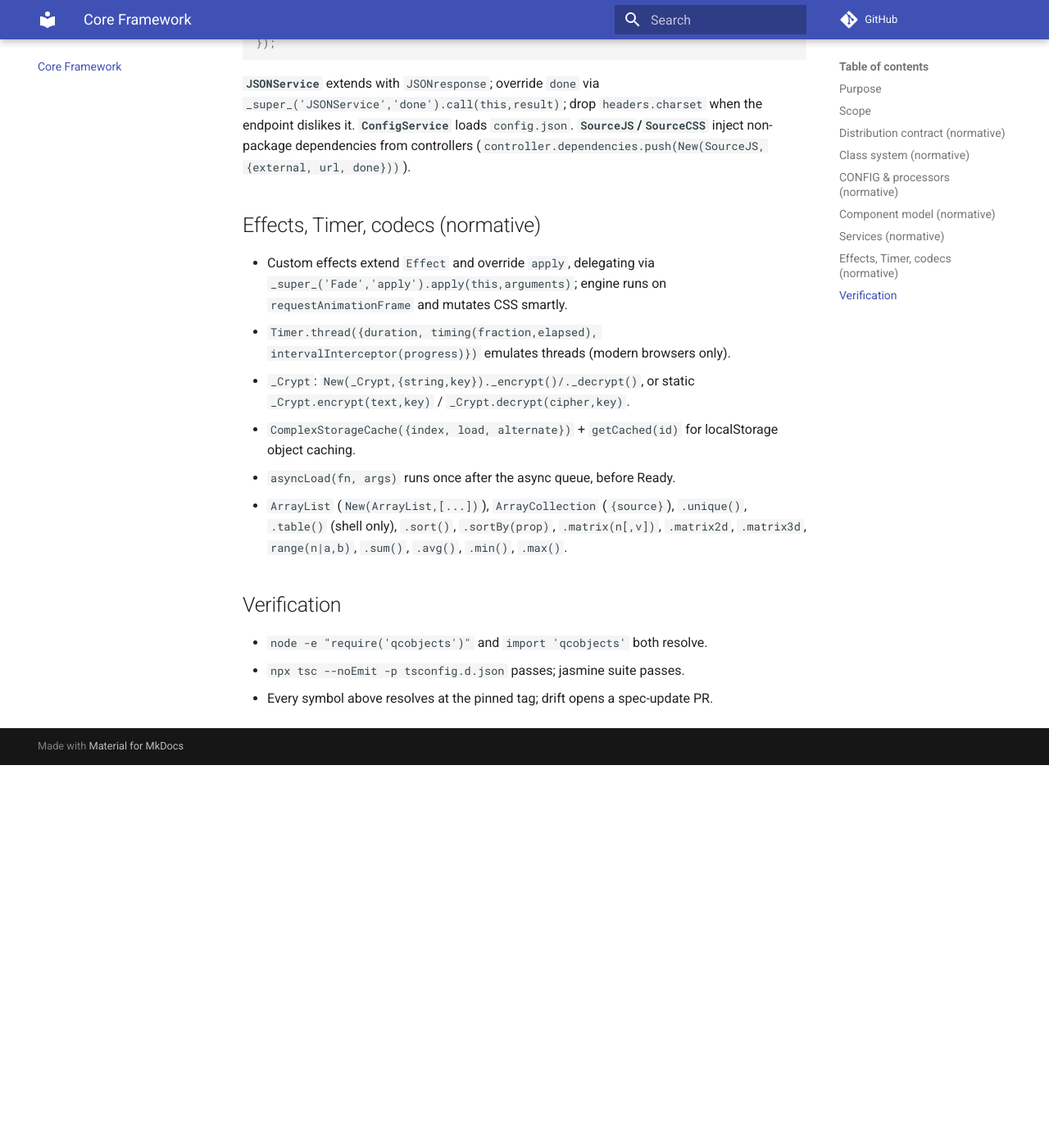
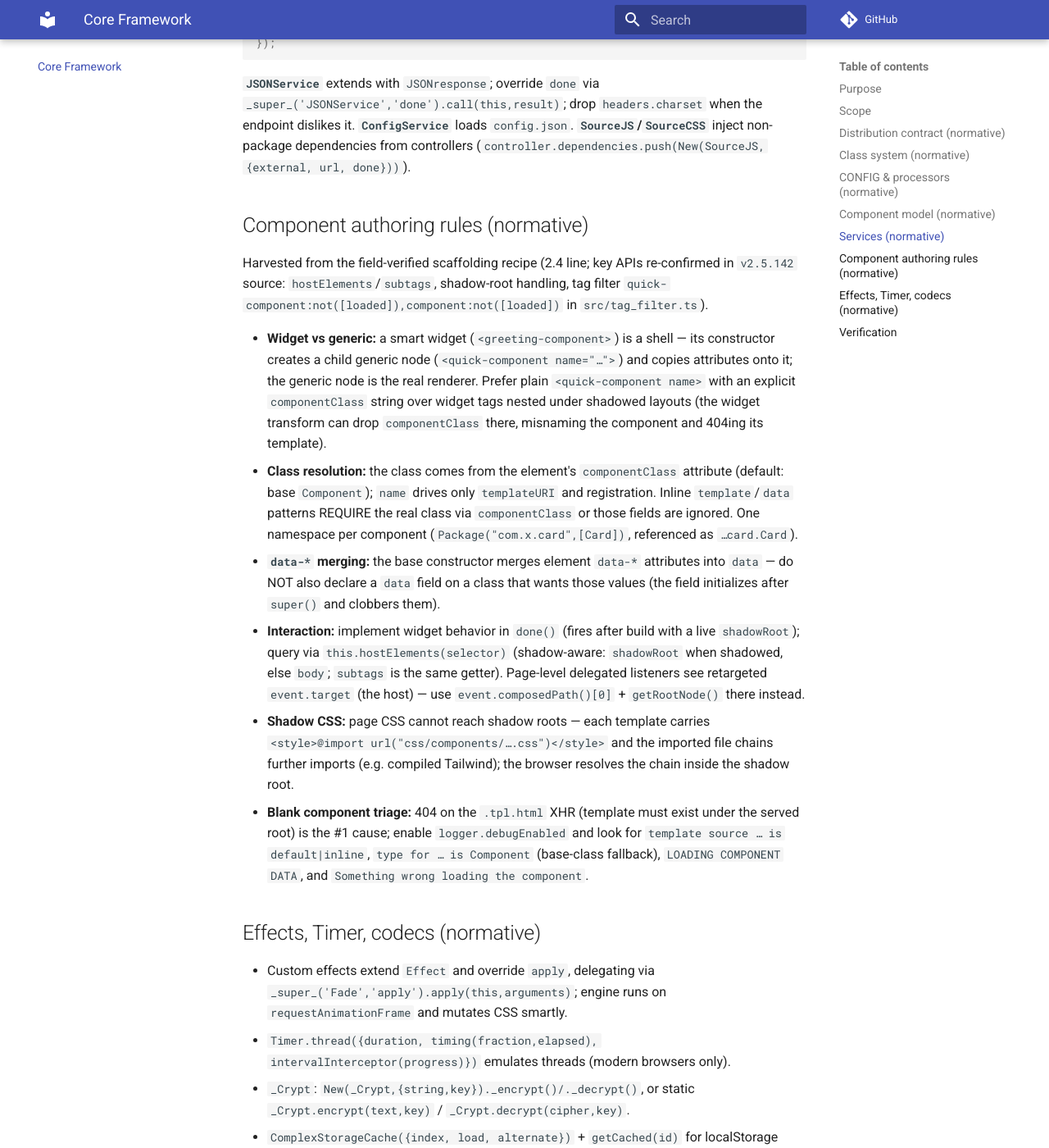
Before and after one commit to QCObjects/product-specs, an MkDocs documentation site: the page built from docs/03-core-framework.md, in a window 1280 px wide and 1400 px high, scrolled down 3170 px. Shown: the whole window at 82% size. Built offline with MkDocs 1.6.1 and Material for MkDocs 9.7.7, drawn with Linux system fonts in a browser that asks for light colours; comment, search, counter and statistics services are not loaded; before the commit the page ends 4103 px from its top, so only the background shows below that.

Commit message:
feat: app-level JSX pattern (14) + component authoring rules (03) from field references

```diff
--- a/docs/03-core-framework.md
+++ b/docs/03-core-framework.md
@@ -138,6 +138,42 @@ the endpoint dislikes it. **`ConfigService`** loads `config.json`.
 **`SourceJS`/`SourceCSS`** inject non-package dependencies from controllers
 (`controller.dependencies.push(New(SourceJS,{external, url, done}))`).
 
+## Component authoring rules (normative)
+
+Harvested from the field-verified scaffolding recipe (2.4 line; key APIs
+re-confirmed in `v2.5.142` source: `hostElements`/`subtags`, shadow-root
+handling, tag filter `quick-component:not([loaded]),component:not([loaded])`
+in `src/tag_filter.ts`).
+
+- **Widget vs generic:** a smart widget (`<greeting-component>`) is a shell —
+  its constructor creates a child generic node (`<quick-component name="…">`)
+  and copies attributes onto it; the generic node is the real renderer.
+  Prefer plain `<quick-component name>` with an explicit `componentClass`
+  string over widget tags nested under shadowed layouts (the widget transform
+  can drop `componentClass` there, misnaming the component and 404ing its template).
+- **Class resolution:** the class comes from the element's `componentClass`
+  attribute (default: base `Component`); `name` drives only `templateURI` and
+  registration. Inline `template`/`data` patterns REQUIRE the real class via
+  `componentClass` or those fields are ignored. One namespace per component
+  (`Package("com.x.card",[Card])`, referenced as `…card.Card`).
+- **`data-*` merging:** the base constructor merges element `data-*` attributes
+  into `data` — do NOT also declare a `data` field on a class that wants those
+  values (the field initializes after `super()` and clobbers them).
+- **Interaction:** implement widget behavior in `done()` (fires after build with
+  a live `shadowRoot`); query via `this.hostElements(selector)` (shadow-aware:
+  `shadowRoot` when shadowed, else `body`; `subtags` is the same getter).
+  Page-level delegated listeners see retargeted `event.target` (the host) —
+  use `event.composedPath()[0]` + `getRootNode()` there instead.
+- **Shadow CSS:** page CSS cannot reach shadow roots — each template carries
+  `<style>@import url("css/components/….css")</style>` and the imported file
+  chains further imports (e.g. compiled Tailwind); the browser resolves the
+  chain inside the shadow root.
+- **Blank component triage:** 404 on the `.tpl.html` XHR (template must exist
+  under the served root) is the #1 cause; enable `logger.debugEnabled` and look
+  for `template source … is default|inline`, `type for … is Component`
+  (base-class fallback), `LOADING COMPONENT DATA`, and `Something wrong loading
+  the component`.
+
 ## Effects, Timer, codecs (normative)
 
 - Custom effects extend `Effect` and override `apply`, delegating via
```
Also changed, not shown: docs/14-build-scripts-blueprint.md (+18 -0 lines).
